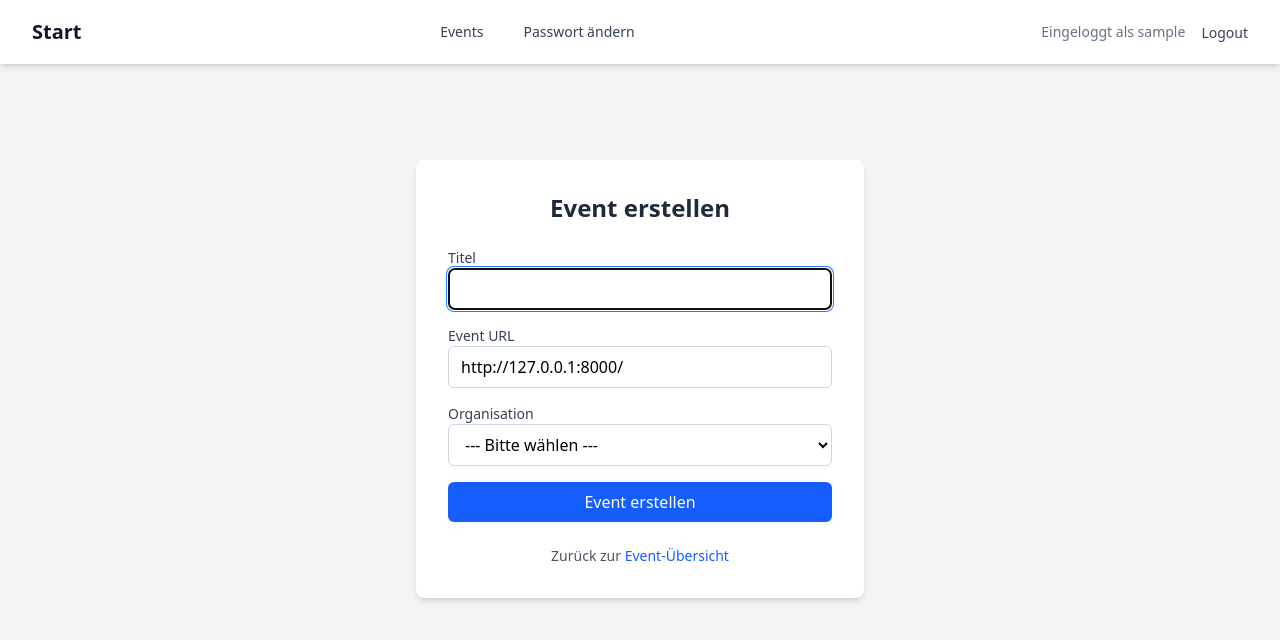
After one commit to O2kar1899/verein_event, a Django app: page /event/create/ in a window 1280 px wide. The commit adds this page. Shown: the top 640 px of the page. Run offline with Django 5.2, Linux system fonts and the light colour scheme; the visitor is signed in with stand-in values (Sample User, id 1); data that the repository does not hold is empty.

Commit message:
Event anlegen Seite läuft

```diff
--- /dev/null
+++ b/eventapp/forms.py
@@ -0,0 +1,9 @@
+from django import forms
+
+from .models import EventModel
+
+
+class EventForm(forms.ModelForm):
+    class Meta:
+        model = EventModel
+        fields = ['title', 'event_url', 'organization']
--- a/eventapp/models.py
+++ b/eventapp/models.py
@@ -6,5 +6,5 @@ from django.db import models
 
 class EventModel(models.Model):
     title = models.CharField(max_length=100)
-    event_url = models.URLField(verbose_name='Event_URL')
-    organization = models.ForeignKey(Organizations, related_name='events', on_delete=models.PROTECT) # Organisation kann nicht gelöscht werden, wenn es events gibt.
+    event_url = models.URLField(verbose_name='Event_URL', default='http://127.0.0.1:8000/', blank=True)
+    organization = models.ForeignKey(Organizations, related_name='events', on_delete=models.PROTECT, blank=True, null=True) # Organisation kann nicht gelöscht werden, wenn es events gibt.
--- /dev/null
+++ b/eventapp/templates/eventapp/event_form.html
@@ -0,0 +1,101 @@
+{% extends "base.html" %}
+{% load static %}
+
+{% block title %}Event erstellen{% endblock %}
+
+{% block content %}
+<div class="max-w-md mx-auto mt-10 bg-white p-8 rounded-lg shadow-md">
+    <h2 class="text-2xl font-bold text-center text-gray-800 mb-6">Event erstellen</h2>
+
+    {% if messages %}
+    <div class="mb-6 space-y-3">
+        {% for message in messages %}
+        <div class="p-4 rounded-lg text-sm font-medium
+                  {% if message.tags == 'error' %}
+                      bg-red-50 text-red-800 border-l-4 border-red-500
+                  {% else %}
+                      bg-green-50 text-blue-800 border-l-4 border-blue-500
+                  {% endif %}">
+            {{ message }}
+        </div>
+        {% endfor %}
+    </div>
+    {% endif %}
+
+    {% if not user.is_authenticated %}
+    <div class="mb-6 p-4 bg-yellow-50 text-yellow-800 border-l-4 border-yellow-500 rounded-lg">
+        <p class="text-sm font-medium">Sie müssen angemeldet sein, um ein Event zu erstellen.</p>
+        <a href="{% url 'login' %}" class="mt-2 inline-block text-sm font-medium text-blue-600 hover:text-blue-500">
+            Zum Login
+        </a>
+    </div>
+    {% else %}
+    <form method="post" class="space-y-4">
+        {% csrf_token %}
+
+        <div>
+            <label for="id_title" class="block text-sm font-medium text-gray-700">
+                Titel
+            </label>
+            <input type="text" name="title" id="id_title"
+                   class="w-full px-3 py-2 border border-gray-300 rounded-md focus:ring-2 focus:ring-blue-500"
+                   required autofocus value="{{ form.title.value|default:'' }}">
+            {% if form.title.errors %}
+            <div class="mt-1 text-sm text-red-600">
+                {{ form.title.errors }}
+            </div>
+            {% endif %}
+        </div>
+
+        <div>
+            <label for="id_event_url" class="block text-sm font-medium text-gray-700">
+                Event URL
+            </label>
+            <input type="url" name="event_url" id="id_event_url"
+                   class="w-full px-3 py-2 border border-gray-300 rounded-md focus:ring-2 focus:ring-blue-500"
+                   value="{{ form.event_url.value|default:'' }}">
+            {% if form.event_url.errors %}
+            <div class="mt-1 text-sm text-red-600">
+                {{ form.event_url.errors }}
+            </div>
+            {% endif %}
+        </div>
+
+        <div>
+            <label for="id_organization" class="block text-sm font-medium text-gray-700">
+                Organisation
+            </label>
+            <select name="organization" id="id_organization"
+                    class="w-full px-3 py-2 border border-gray-300 rounded-md focus:ring-2 focus:ring-blue-500">
+                <option value="">--- Bitte wählen ---</option>
+                {% for org in organizations %}
+                <option value="{{ org.id }}" {% if form.organization.value == org.id %}selected{% endif %}>
+                    {{ org.name }}
+                </option>
+                {% endfor %}
+            </select>
+            {% if form.organization.errors %}
+            <div class="mt-1 text-sm text-red-600">
+                {{ form.organization.errors }}
+            </div>
+            {% endif %}
+        </div>
+
+        <div>
+            <button type="submit"
+                    class="w-full bg-blue-600 hover:bg-blue-700 text-white font-medium py-2 px-4 rounded-md focus:outline-none focus:ring-2 focus:ring-blue-500 focus:ring-offset-2 transition-colors">
+                Event erstellen
+            </button>
+        </div>
+    </form>
+    {% endif %}
+
+    <div class="mt-6 text-center text-sm text-gray-600">
+        <p>Zurück zur
+            <a href="{% url 'eventapp:event_list' %}" class="font-medium text-blue-600 hover:text-blue-500">
+                Event-Übersicht
+            </a>
+        </p>
+    </div>
+</div>
+{% endblock %}
--- /dev/null
+++ b/eventapp/urls.py
@@ -0,0 +1,11 @@
+from django.urls import path
+
+from . import views
+
+app_name = 'eventapp'
+
+urlpatterns = [
+    path('', views.event_list, name='event_list'),
+    path('create/', views.create_event, name='create_event'),
+    path('<int:event_id>/', views.event_detail, name='event_detail'),
+]
--- a/eventapp/views.py
+++ b/eventapp/views.py
@@ -1,13 +1,33 @@
-from django.shortcuts import render
-from django.views.generic import DetailView, FormView, ListView
+from authapp.models import Organizations
+from django.contrib.auth.decorators import login_required
+from django.shortcuts import get_object_or_404, redirect, render
 
-# Create your views here.
+from .forms import EventForm
+from .models import EventModel
 
-class EvenListView(ListView):
-    pass
 
-class EventDetailView(DetailView):
-    pass
+@login_required
+def create_event(request):
+    organizations = Organizations.objects.all()
 
-class EventCreateView(FormView):
-    pass
+    if request.method == 'POST':
+        form = EventForm(request.POST)
+        if form.is_valid():
+            event = form.save()
+            # Zur Event-Liste weiterleiten MIT App-Namespace
+            return redirect('eventapp:event_list')
+    else:
+        form = EventForm()
+
+    return render(request, 'eventapp/event_form.html', {
+        'form': form,
+        'organizations': organizations
+    })
+
+def event_list(request):
+    events = EventModel.objects.all().order_by('-id')
+    return render(request, 'eventapp/event_list.html', {'events': events})
+
+def event_detail(request, event_id):
+    event = get_object_or_404(EventModel, id=event_id)
+    return render(request, 'eventapp/event_detail.html', {'event': event})
--- a/templates/base.html
+++ b/templates/base.html
@@ -1,6 +1,4 @@
 {% load static %}
-
-
 
 <!DOCTYPE html>
 <html lang="de">
@@ -26,6 +24,21 @@
                     </a>
                 </div>
 
+                <!-- Desktop Menu Links -->
+                <div class="hidden md:flex md:items-center md:space-x-4">
+                    <!-- NEU: Events Link -->
+                    <a href="{% url 'eventapp:event_list' %}" class="px-3 py-2 text-sm font-medium text-gray-700 hover:text-gray-900">
+                        Events
+                    </a>
+
+                    {% if user.is_authenticated %}
+                        <!-- Eingeloggte Benutzer -->
+                        <a href="{% url 'passwort_aendern' %}" class="px-3 py-2 text-sm font-medium text-gray-700 hover:text-gray-900">
+                            Passwort ändern
+                        </a>
+                    {% endif %}
+                </div>
+
                 <!-- Mobile menu button -->
                 <div class="-mr-2 flex items-center md:hidden">
                     <button type="button" class="mobile-menu-button inline-flex items-center justify-center p-2 rounded-md text-gray-400 hover:text-gray-500 hover:bg-gray-100 focus:outline-none">
@@ -37,15 +50,8 @@
                     </button>
                 </div>
 
-                <!-- Desktop Menu -->
+                <!-- Desktop Login/Logout -->
                 <div class="hidden md:ml-6 md:flex md:items-center md:space-x-4">
-                    {% if user.is_authenticated %}
-                        <!-- Eingeloggte Benutzer -->
-                        <a href="{% url 'passwort_aendern' %}" class="px-3 py-2 text-sm font-medium text-gray-700 hover:text-gray-900">
-                            Passwort ändern
-                        </a>
-                    {% endif %}
-
                     <div class="ml-4 flex items-center md:ml-6">
                         {% if user.is_authenticated %}
                             <span class="mr-4 text-sm font-medium text-gray-500">
@@ -73,6 +79,11 @@
         <!-- Mobile Menu (hidden) -->
         <div class="mobile-menu hidden md:hidden">
             <div class="pt-2 pb-3 space-y-1">
+                <!-- NEU: Events Link für Mobile -->
+                <a href="{% url 'eventapp:event_list' %}" class="block px-3 py-2 text-base font-medium text-gray-700 hover:text-gray-900 hover:bg-gray-50">
+                    Events
+                </a>
+
                 {% if user.is_authenticated %}
                     <a href="{% url 'passwort_aendern' %}" class="block px-3 py-2 text-base font-medium text-gray-700 hover:text-gray-900 hover:bg-gray-50">
                         Passwort ändern
--- a/theme/static/css/dist/styles.css
+++ b/theme/static/css/dist/styles.css
@@ -12,6 +12,9 @@
     --color-red-500: oklch(63.7% 0.237 25.331);
     --color-red-600: oklch(57.7% 0.245 27.325);
     --color-red-800: oklch(44.4% 0.177 26.899);
+    --color-yellow-50: oklch(98.7% 0.026 102.212);
+    --color-yellow-500: oklch(79.5% 0.184 86.047);
+    --color-yellow-800: oklch(47.6% 0.114 61.907);
     --color-green-50: oklch(98.2% 0.018 155.826);
     --color-green-500: oklch(72.3% 0.219 149.579);
     --color-green-800: oklch(44.8% 0.119 151.328);
@@ -35,6 +38,7 @@
     --color-white: #fff;
     --spacing: 0.25rem;
     --container-md: 28rem;
+    --container-4xl: 56rem;
     --container-7xl: 80rem;
     --text-xs: 0.75rem;
     --text-xs--line-height: calc(1 / 0.75);
@@ -42,6 +46,8 @@
     --text-sm--line-height: calc(1.25 / 0.875);
     --text-base: 1rem;
     --text-base--line-height: calc(1.5 / 1);
+    --text-lg: 1.125rem;
+    --text-lg--line-height: calc(1.75 / 1.125);
     --text-xl: 1.25rem;
     --text-xl--line-height: calc(1.75 / 1.25);
     --text-2xl: 1.5rem;
@@ -750,6 +850,11 @@
   }
 }
 @property --tw-space-y-reverse {
+  syntax: "*";
+  inherits: false;
+  initial-value: 0;
+}
+@property --tw-space-x-reverse {
   syntax: "*";
   inherits: false;
   initial-value: 0;
@@ -836,15 +941,11 @@
   inherits: false;
   initial-value: 0 0 #0000;
 }
-@property --tw-space-x-reverse {
-  syntax: "*";
-  inherits: false;
-  initial-value: 0;
-}
 @layer properties {
   @supports ((-webkit-hyphens: none) and (not (margin-trim: inline))) or ((-moz-orient: inline) and (not (color:rgb(from red r g b)))) {
     *, ::before, ::after, ::backdrop {
       --tw-space-y-reverse: 0;
+      --tw-space-x-reverse: 0;
       --tw-border-style: solid;
       --tw-leading: initial;
       --tw-font-weight: initial;
@@ -863,7 +964,6 @@
       --tw-ring-offset-width: 0px;
       --tw-ring-offset-color: #fff;
       --tw-ring-offset-shadow: 0 0 #0000;
-      --tw-space-x-reverse: 0;
     }
   }
 }
--- a/veranstaltungen/urls.py
+++ b/veranstaltungen/urls.py
@@ -21,6 +21,8 @@ urlpatterns = [
     path('admin/', admin.site.urls),
     path('__reload__/', include("django_browser_reload.urls")),
     path('auth/', include('authapp.urls')),
+    path('event/', include('eventapp.urls')),
     path('', include('startapp.urls') )
+
     #path('event')
 ]
```
Also changed, not shown: other parts of theme/static/css/dist/styles.css (+103 -9 lines), eventapp/templates/eventapp/event_detail.html (added, +72 -0 lines), eventapp/templates/eventapp/event_list.html (added, +82 -0 lines), eventapp/migrations/0003_alter_eventmodel_event_url_and_more.py (added), eventapp/migrations/0004_alter_eventmodel_event_url.py (added).
